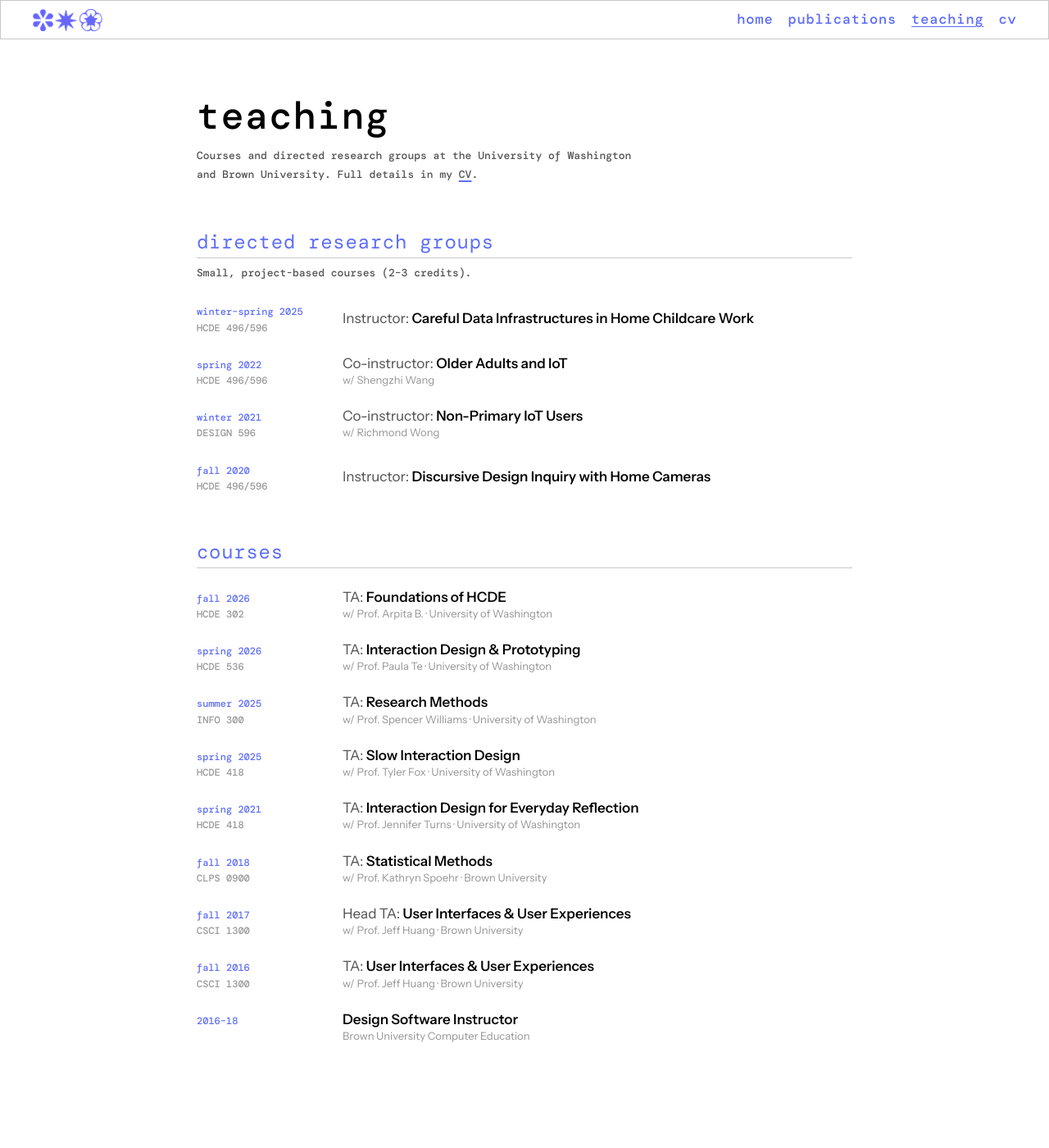
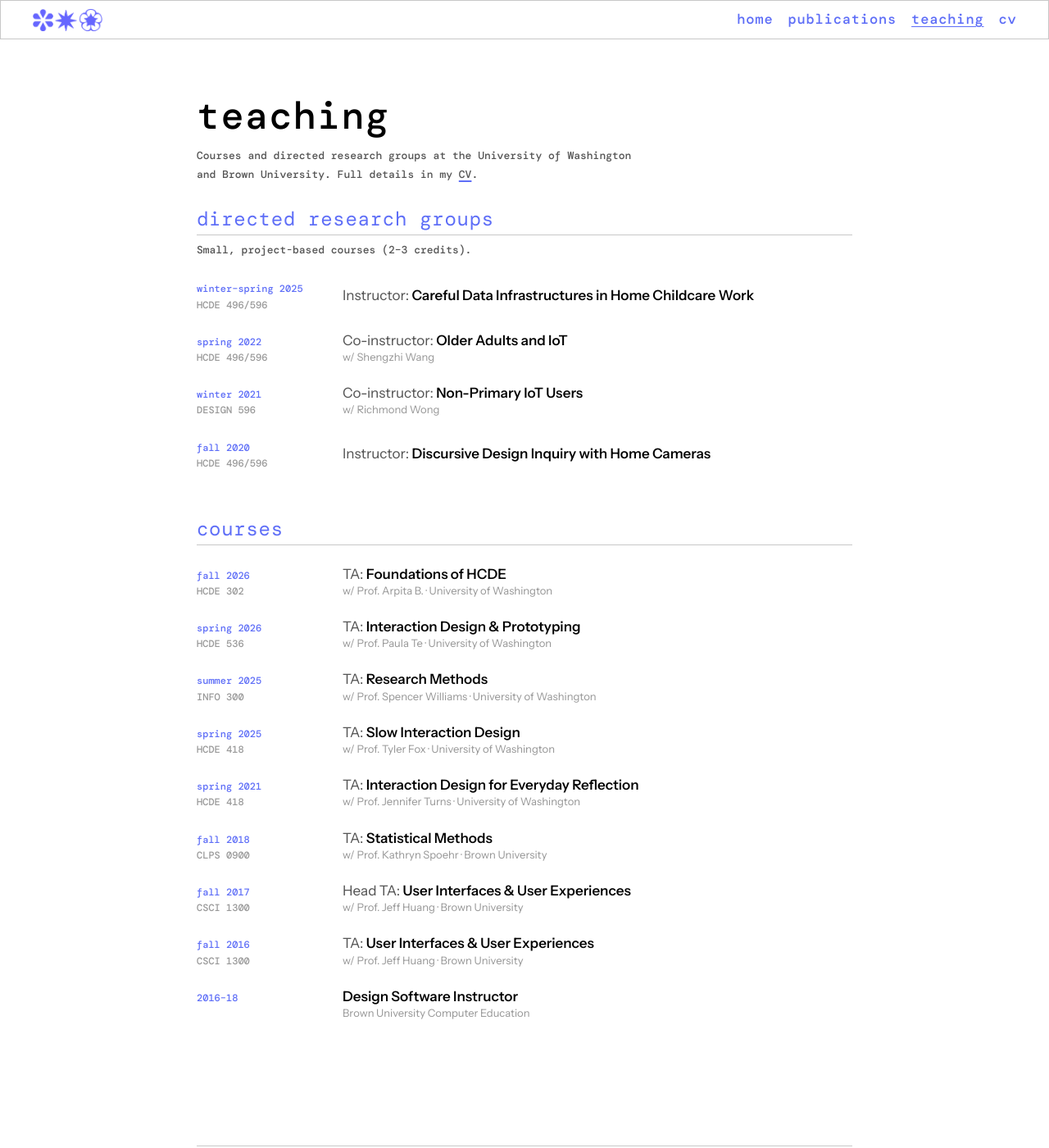
Before and after one commit to neillytan/neillytan.github.io, a Jekyll site: the page built from teaching.html, in a window 1280 px wide and 1400 px high. Shown: the whole window at 82% size. Built offline with Jekyll 4.4.1, drawn with Linux system fonts in a browser that asks for light colours; some web fonts are replaced.

Commit message:
Tighten space between page intro and first section
Co-Authored-By: Claude Opus 5.5 <noreply@anthropic.com>

```diff
--- a/assets/css/style.css
+++ b/assets/css/style.css
@@ -112,7 +112,7 @@ p { margin: 0 0 1rem; }
 /* publications */
 .pubs { max-width: 800px; margin: 0 auto; padding-left: 0; padding-right: 0; }
 .pubs h1 { font-weight: 500; margin-bottom: 16px; }
-.name-note { max-width: 560px; margin-bottom: 56px; font-family: var(--heading-font); font-size: 13px; line-height: 1.8; color: #555; }
+.name-note { max-width: 560px; margin-bottom: 28px; font-family: var(--heading-font); font-size: 13px; line-height: 1.8; color: #555; }
 .pub-section { margin-bottom: 56px; }
 .pub-section h2 { font-size: 1.5rem; line-height: 1.2; padding-bottom: 4px; border-bottom: 1px solid var(--line); margin-bottom: 8px; }
 .pub-note { font-family: var(--heading-font); font-size: 13px; color: #555; margin: 0 0 24px; }
```
